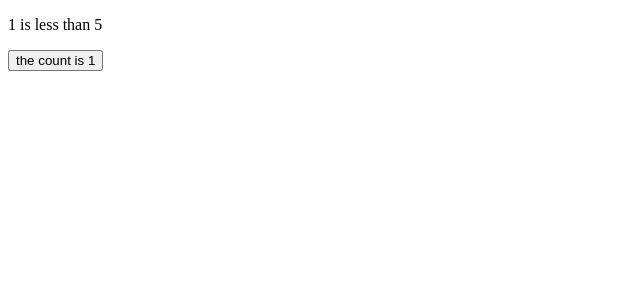
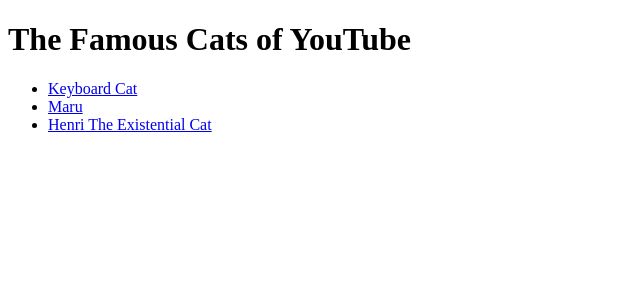
Before and after one commit to taylulz/Sfeeha, a Svelte app: page / in a window 1280 px wide. Shown: the top 300 px of the page, without its empty margins (0-640 px from the left). Built offline with nearby package versions, Linux system fonts and the light colour scheme.

Commit message:
Each blocks and lists

```diff
--- a/src/App.svelte
+++ b/src/App.svelte
@@ -3,11 +3,13 @@
   // import Numbies from "./tutorial/numbies.svelte";
   // import Propies from "./tutorial/propies.svelte";
   // import Conditionals from "./tutorial/Conditionals.svelte";
-  import IfElse from "./tutorial/IfElse.svelte";
+  // import IfElse from "./tutorial/IfElse.svelte";
+  import EachBlock from "./tutorial/EachBlock.svelte";
 </script>
 
 <!-- <Button/> -->
 <!-- <Numbies/> -->
 <!-- <Propies/> -->
 <!-- <Conditionals/> -->
-<IfElse/>
+<!-- <IfElse/> -->
+<EachBlock/>
--- /dev/null
+++ b/src/tutorial/EachBlock.svelte
@@ -0,0 +1,17 @@
+<script>
+	let cats = [
+		{ id: 'J---aiyznGQ', name: 'Keyboard Cat' },
+		{ id: 'z_AbfPXTKms', name: 'Maru' },
+		{ id: 'OUtn3pvWmpg', name: 'Henri The Existential Cat' }
+	];
+</script>
+
+<h1>The Famous Cats of YouTube</h1>
+
+<ul>
+	{#each cats as cat}
+		<li><a target="_blank" href="https://www.youtube.com/watch?v={cat.id}">
+			{cat.name}
+		</a></li>
+	{/each}
+</ul>
```
